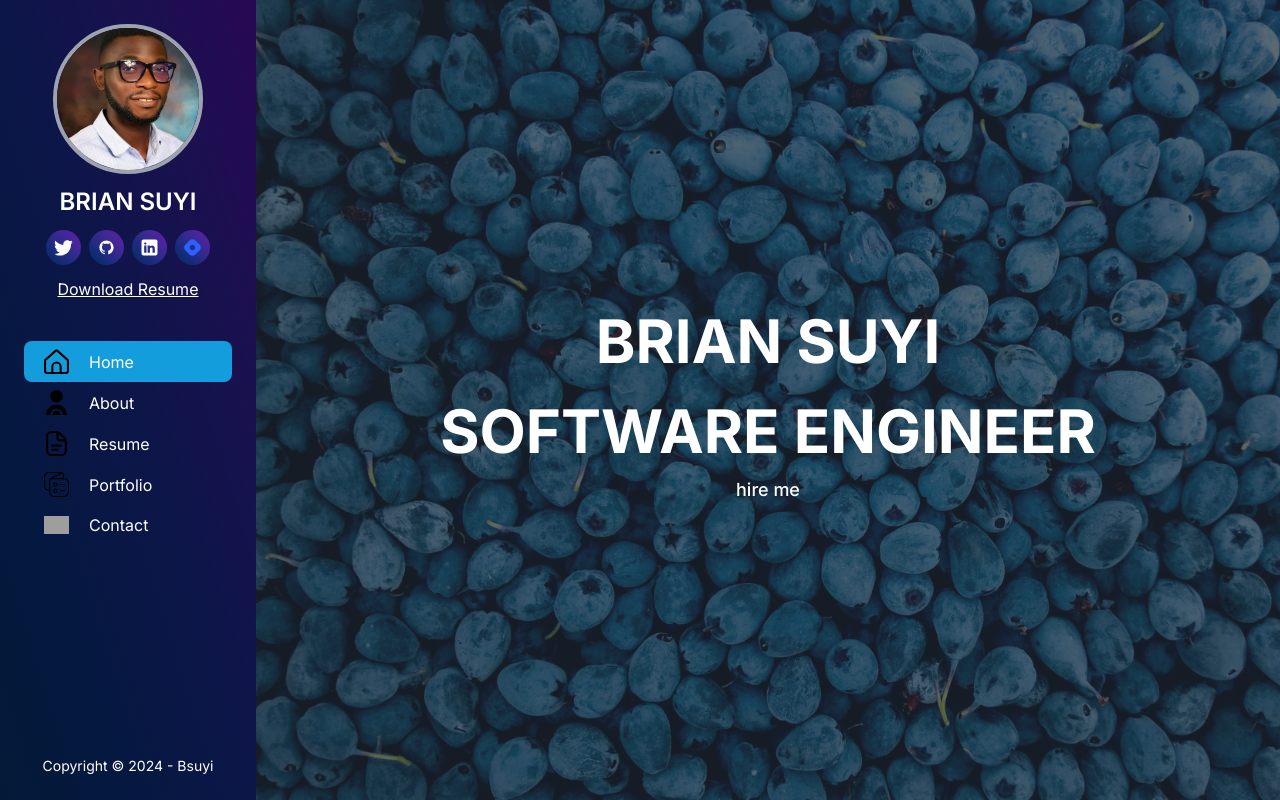
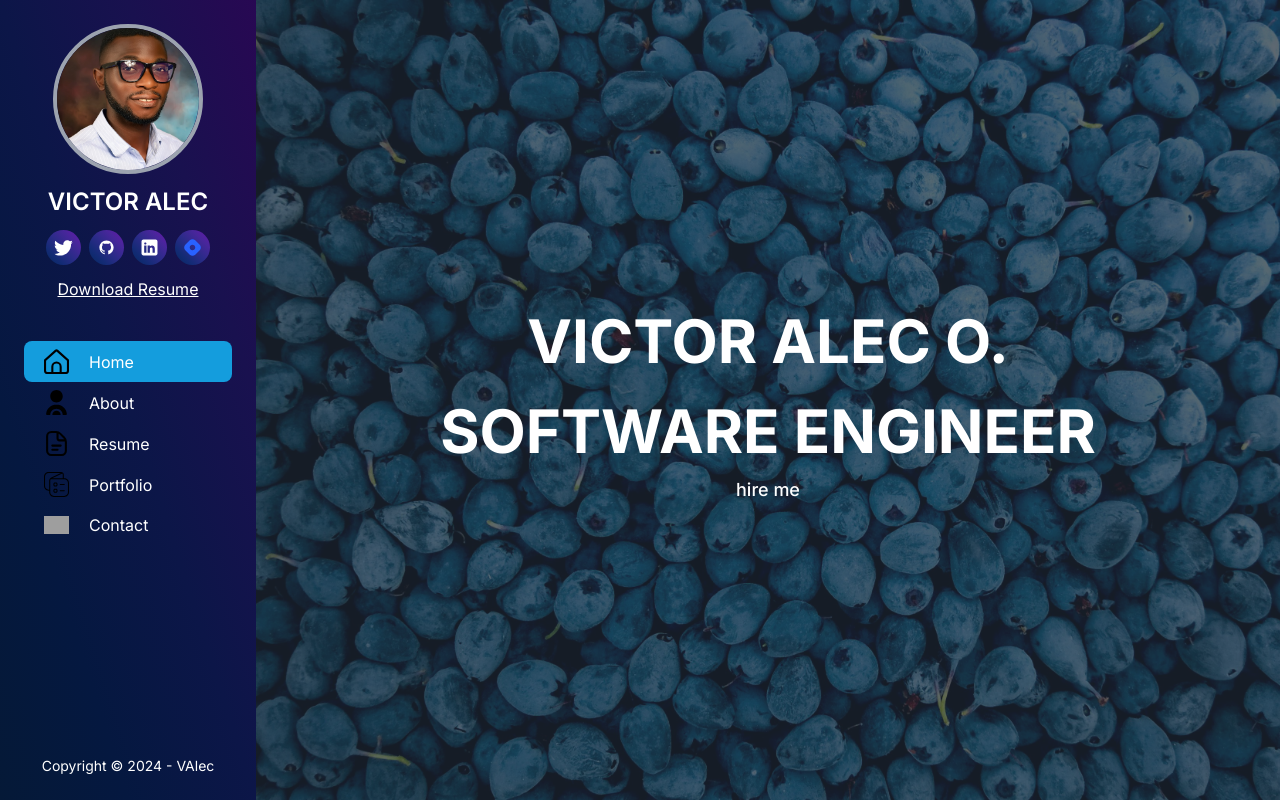
Before and after one commit to aleckuti/portfolio, a Next.js app: page / in a window 1280 px wide. Built offline with nearby package versions, Linux system fonts and the light colour scheme; grey boxes are pictures that could not be loaded.

Commit message:
Update: sidebar and mobilenav data

```diff
--- a/components/Banner.tsx
+++ b/components/Banner.tsx
@@ -6,7 +6,7 @@ const Banner = ({ type = "greeting", title, subtext }: BannerProps) => {
     <section className="md:h-screen bg-hero bg-cover">
       <div className="banner-item">
         <h1>
-          <span>brian suyi</span> <br /> software engineer
+          <span>victor alec o.</span> <br /> software engineer
         </h1>
         <div className="text-lg font-medium lowercase">
         <Link href="#">Hire Me</Link>
--- a/components/MobileNav.tsx
+++ b/components/MobileNav.tsx
@@ -37,11 +37,11 @@ const MobileNav = ({ user }: MobileNavProps) => {
               />
 
               <Link href="/">
-                <h2 className="text-2xl font-bold uppercase">Brian suyi</h2>
+                <h2 className="text-2xl font-bold uppercase">victor alec</h2>
               </Link>
 
               <div className="flex gap-2">
-                <Link href="https://twitter.com/briansuyi" target="_blank">
+                <Link href="https://twitter.com/vcoalec" target="_blank">
                   <svg
                     xmlns="http://www.w3.org/2000/svg"
                     x="0px"
@@ -54,7 +54,7 @@ const MobileNav = ({ user }: MobileNavProps) => {
                     <path d="M 50.0625 10.4375 C 48.214844 11.257813 46.234375 11.808594 44.152344 12.058594 C 46.277344 10.785156 47.910156 8.769531 48.675781 6.371094 C 46.691406 7.546875 44.484375 8.402344 42.144531 8.863281 C 40.269531 6.863281 37.597656 5.617188 34.640625 5.617188 C 28.960938 5.617188 24.355469 10.21875 24.355469 15.898438 C 24.355469 16.703125 24.449219 17.488281 24.625 18.242188 C 16.078125 17.8125 8.503906 13.71875 3.429688 7.496094 C 2.542969 9.019531 2.039063 10.785156 2.039063 12.667969 C 2.039063 16.234375 3.851563 19.382813 6.613281 21.230469 C 4.925781 21.175781 3.339844 20.710938 1.953125 19.941406 C 1.953125 19.984375 1.953125 20.027344 1.953125 20.070313 C 1.953125 25.054688 5.5 29.207031 10.199219 30.15625 C 9.339844 30.390625 8.429688 30.515625 7.492188 30.515625 C 6.828125 30.515625 6.183594 30.453125 5.554688 30.328125 C 6.867188 34.410156 10.664063 37.390625 15.160156 37.472656 C 11.644531 40.230469 7.210938 41.871094 2.390625 41.871094 C 1.558594 41.871094 0.742188 41.824219 -0.0585938 41.726563 C 4.488281 44.648438 9.894531 46.347656 15.703125 46.347656 C 34.617188 46.347656 44.960938 30.679688 44.960938 17.09375 C 44.960938 16.648438 44.949219 16.199219 44.933594 15.761719 C 46.941406 14.3125 48.683594 12.5 50.0625 10.4375 Z"></path>
                   </svg>
                 </Link>
-                <Link href="https://github.com/bsuyi" target="_blank">
+                <Link href="https://github.com/voalec" target="_blank">
                   <svg
                     xmlns="http://www.w3.org/2000/svg"
                     x="0px"
@@ -70,7 +70,7 @@ const MobileNav = ({ user }: MobileNavProps) => {
                     ></path>
                   </svg>
                 </Link>
-                <Link href="https://linkedin.com/in/bsuyi" target="_blank">
+                <Link href="https://linkedin.com/in/voalec" target="_blank">
                   <svg
                     xmlns="http://www.w3.org/2000/svg"
                     x="0px"
@@ -83,7 +83,7 @@ const MobileNav = ({ user }: MobileNavProps) => {
                     <path d="M41,4H9C6.24,4,4,6.24,4,9v32c0,2.76,2.24,5,5,5h32c2.76,0,5-2.24,5-5V9C46,6.24,43.76,4,41,4z M17,20v19h-6V20H17z M11,14.47c0-1.4,1.2-2.47,3-2.47s2.93,1.07,3,2.47c0,1.4-1.12,2.53-3,2.53C12.2,17,11,15.87,11,14.47z M39,39h-6c0,0,0-9.26,0-10 c0-2-1-4-3.5-4.04h-0.08C27,24.96,26,27.02,26,29c0,0.91,0,10,0,10h-6V20h6v2.56c0,0,1.93-2.56,5.81-2.56 c3.97,0,7.19,2.73,7.19,8.26V39z"></path>
                   </svg>
                 </Link>
-                <Link href="https://bsuyi.hashnode.dev" target="_blank">
+                <Link href="https://voalec.hashnode.dev" target="_blank">
                   <svg
                     xmlns="http://www.w3.org/2000/svg"
                     x="0px"
@@ -140,7 +140,7 @@ const MobileNav = ({ user }: MobileNavProps) => {
           </div>
 
           <div className="text-center text-sm">
-            <p>Copyright &copy; 2024 - <a href="/">Bsuyi</a></p>
+            <p>Copyright &copy; 2024 - <a href="/">VAlec</a></p>
           </div>
         </SheetContent>
       </Sheet>
--- a/components/Sidebar.tsx
+++ b/components/Sidebar.tsx
@@ -23,11 +23,11 @@ const Sidebar = ({ user }: SidebarProps) => {
           />
 
           <Link href="/">
-            <h2 className="text-2xl font-semibold uppercase">Brian suyi</h2>
+            <h2 className="text-2xl font-semibold uppercase">victor alec</h2>
           </Link>
 
           <div className="flex gap-2">
-            <Link href="https://twitter.com/briansuyi" target="_blank">
+            <Link href="https://twitter.com/vcoalec" target="_blank">
               <svg
                 xmlns="http://www.w3.org/2000/svg"
                 x="0px"
@@ -40,7 +40,7 @@ const Sidebar = ({ user }: SidebarProps) => {
                 <path d="M 50.0625 10.4375 C 48.214844 11.257813 46.234375 11.808594 44.152344 12.058594 C 46.277344 10.785156 47.910156 8.769531 48.675781 6.371094 C 46.691406 7.546875 44.484375 8.402344 42.144531 8.863281 C 40.269531 6.863281 37.597656 5.617188 34.640625 5.617188 C 28.960938 5.617188 24.355469 10.21875 24.355469 15.898438 C 24.355469 16.703125 24.449219 17.488281 24.625 18.242188 C 16.078125 17.8125 8.503906 13.71875 3.429688 7.496094 C 2.542969 9.019531 2.039063 10.785156 2.039063 12.667969 C 2.039063 16.234375 3.851563 19.382813 6.613281 21.230469 C 4.925781 21.175781 3.339844 20.710938 1.953125 19.941406 C 1.953125 19.984375 1.953125 20.027344 1.953125 20.070313 C 1.953125 25.054688 5.5 29.207031 10.199219 30.15625 C 9.339844 30.390625 8.429688 30.515625 7.492188 30.515625 C 6.828125 30.515625 6.183594 30.453125 5.554688 30.328125 C 6.867188 34.410156 10.664063 37.390625 15.160156 37.472656 C 11.644531 40.230469 7.210938 41.871094 2.390625 41.871094 C 1.558594 41.871094 0.742188 41.824219 -0.0585938 41.726563 C 4.488281 44.648438 9.894531 46.347656 15.703125 46.347656 C 34.617188 46.347656 44.960938 30.679688 44.960938 17.09375 C 44.960938 16.648438 44.949219 16.199219 44.933594 15.761719 C 46.941406 14.3125 48.683594 12.5 50.0625 10.4375 Z"></path>
               </svg>
             </Link>
-            <Link href="https://github.com/bsuyi" target="_blank">
+            <Link href="https://github.com/voalec" target="_blank">
               <svg
                 xmlns="http://www.w3.org/2000/svg"
                 x="0px"
@@ -56,7 +56,7 @@ const Sidebar = ({ user }: SidebarProps) => {
                 ></path>
               </svg>
             </Link>
-            <Link href="https://linkedin.com/in/bsuyi" target="_blank">
+            <Link href="https://linkedin.com/in/voalec" target="_blank">
               <svg
                 xmlns="http://www.w3.org/2000/svg"
                 x="0px"
@@ -69,7 +69,7 @@ const Sidebar = ({ user }: SidebarProps) => {
                 <path d="M41,4H9C6.24,4,4,6.24,4,9v32c0,2.76,2.24,5,5,5h32c2.76,0,5-2.24,5-5V9C46,6.24,43.76,4,41,4z M17,20v19h-6V20H17z M11,14.47c0-1.4,1.2-2.47,3-2.47s2.93,1.07,3,2.47c0,1.4-1.12,2.53-3,2.53C12.2,17,11,15.87,11,14.47z M39,39h-6c0,0,0-9.26,0-10 c0-2-1-4-3.5-4.04h-0.08C27,24.96,26,27.02,26,29c0,0.91,0,10,0,10h-6V20h6v2.56c0,0,1.93-2.56,5.81-2.56 c3.97,0,7.19,2.73,7.19,8.26V39z"></path>
               </svg>
             </Link>
-            <Link href="https://bsuyi.hashnode.dev" target="_blank">
+            <Link href="https://voalec.hashnode.dev" target="_blank">
               <svg
                 xmlns="http://www.w3.org/2000/svg"
                 x="0px"
@@ -125,7 +125,7 @@ const Sidebar = ({ user }: SidebarProps) => {
 
       <div className="text-center text-sm">
         <p>
-          Copyright &copy; 2024 - <a href="/">Bsuyi</a>
+          Copyright &copy; 2024 - <a href="/">VAlec</a>
         </p>
       </div>
     </section>
```
